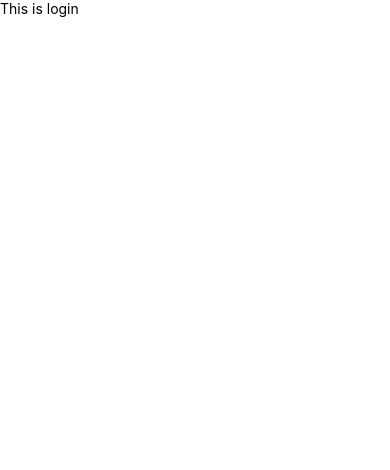
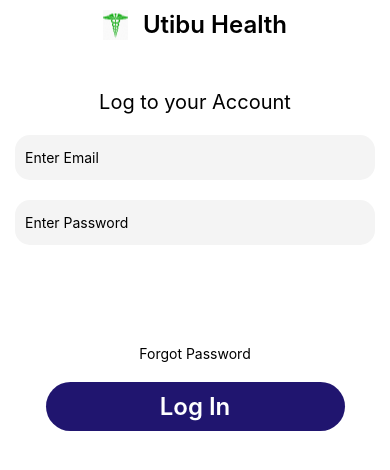
Before and after one commit to DEANKAGO/Utibu-Health-Store, a React Native app: screen /logIn in a window 390 px wide. Shown: the top 470 px of the page. Built offline with nearby package versions, Linux system fonts and the light colour scheme.

Commit message:
add login page

```diff
--- a/src/screens/Home/index.tsx
+++ b/src/screens/Home/index.tsx
@@ -1,7 +1,6 @@
 // import {useNavigation} from '@react-navigation/native';
 import React from 'react';
-import {View, Text, StyleSheet} from 'react-native';
-import {SafeAreaView} from 'react-native-safe-area-context';
+import {View, StyleSheet, SafeAreaView, Image} from 'react-native';
 
 export default function Home() {
   //   const navigation = useNavigation();
@@ -9,7 +8,8 @@ export default function Home() {
   return (
     <SafeAreaView style={styles.layout}>
       <View>
-        <Text>This is home</Text>
+        <Image source={require('../../images/🦆 icon _Bars_.svg')} />
+        <Image source={require('../../images/iconBars.svg')} />
       </View>
     </SafeAreaView>
   );
@@ -20,5 +20,6 @@ const styles = StyleSheet.create({
     flex: 1,
     backgroundColor: 'white',
     paddingHorizontal: 30,
+    alignItems: 'center',
   },
 });
--- a/src/screens/logIn/index.tsx
+++ b/src/screens/logIn/index.tsx
@@ -1,13 +1,45 @@
+import {useNavigation} from '@react-navigation/native';
 import React from 'react';
-import {SafeAreaView, View, Text, StyleSheet} from 'react-native';
+import {
+  SafeAreaView,
+  View,
+  Text,
+  StyleSheet,
+  Image,
+  TextInput,
+  TouchableOpacity,
+} from 'react-native';
+import {RootNavigation} from '../../routes';
 
 export default function LogIn() {
-  //   const navigation = useNavigation();
-  //   navigation.navigate('Home')
+  const navigation = useNavigation<RootNavigation>();
   return (
     <SafeAreaView style={styles.layout}>
       <View>
-        <Text>This is login</Text>
+        <View style={styles.header}>
+          <Image
+            style={styles.imgView}
+            source={require('../../images/pharmacyLogo1.png')}
+          />
+          <Text style={styles.headerText}>Utibu Health</Text>
+        </View>
+      </View>
+      <View style={styles.inputView}>
+        <Text style={styles.inputHeader}>Log to your Account</Text>
+        <View>
+          <TextInput style={styles.input} placeholder="Enter Email" />
+          <TextInput style={styles.input} placeholder="Enter Password" />
+        </View>
+      </View>
+      <View style={styles.logIn}>
+        <Text style={styles.forgotPassword}>Forgot Password</Text>
+        <TouchableOpacity style={styles.button}>
+          <Text
+            onPress={() => navigation.navigate('Home')}
+            style={styles.buttonText}>
+            Log In
+          </Text>
+        </TouchableOpacity>
       </View>
     </SafeAreaView>
   );
@@ -18,5 +50,61 @@ const styles = StyleSheet.create({
     flex: 1,
     backgroundColor: 'white',
     paddingHorizontal: 30,
+    alignItems: 'center',
+  },
+  header: {
+    paddingTop: 10,
+    flexDirection: 'row',
+    alignItems: 'flex-start',
+    marginBottom: 0,
+  },
+  imgView: {
+    marginRight: 15,
+    height: 30,
+    width: 25,
+  },
+  headerText: {
+    height: 30,
+    fontSize: 24,
+    fontWeight: '600',
+  },
+  inputView: {
+    alignItems: 'center',
+    marginTop: 50,
+  },
+  inputHeader: {
+    height: 20,
+    fontSize: 20,
+    fontWeight: '400',
+    marginBottom: 25,
+  },
+  input: {
+    height: 45,
+    width: 360,
+    padding: 10,
+    borderRadius: 15,
+    backgroundColor: '#F4F4F4',
+    marginBottom: 20,
+  },
+  button: {
+    alignItems: 'center',
+    backgroundColor: '#20156F',
+    padding: 10,
+    width: 299,
+    borderRadius: 50,
+    marginBottom: 25,
+  },
+  buttonText: {
+    color: '#FFFFFF',
+    fontSize: 24,
+    fontWeight: '600',
+  },
+  logIn: {
+    alignItems: 'center',
+    marginTop: 80,
+  },
+  forgotPassword: {
+    alignItems: 'flex-end',
+    marginBottom: 20,
   },
 });
--- a/src/screens/signUp/index.tsx
+++ b/src/screens/signUp/index.tsx
@@ -65,7 +65,6 @@ const styles = StyleSheet.create({
     width: 25,
   },
   headerText: {
-    height: 30,
     fontSize: 24,
     fontWeight: '600',
   },
```
Also changed, not shown: src/images/iconBars.svg (added).
